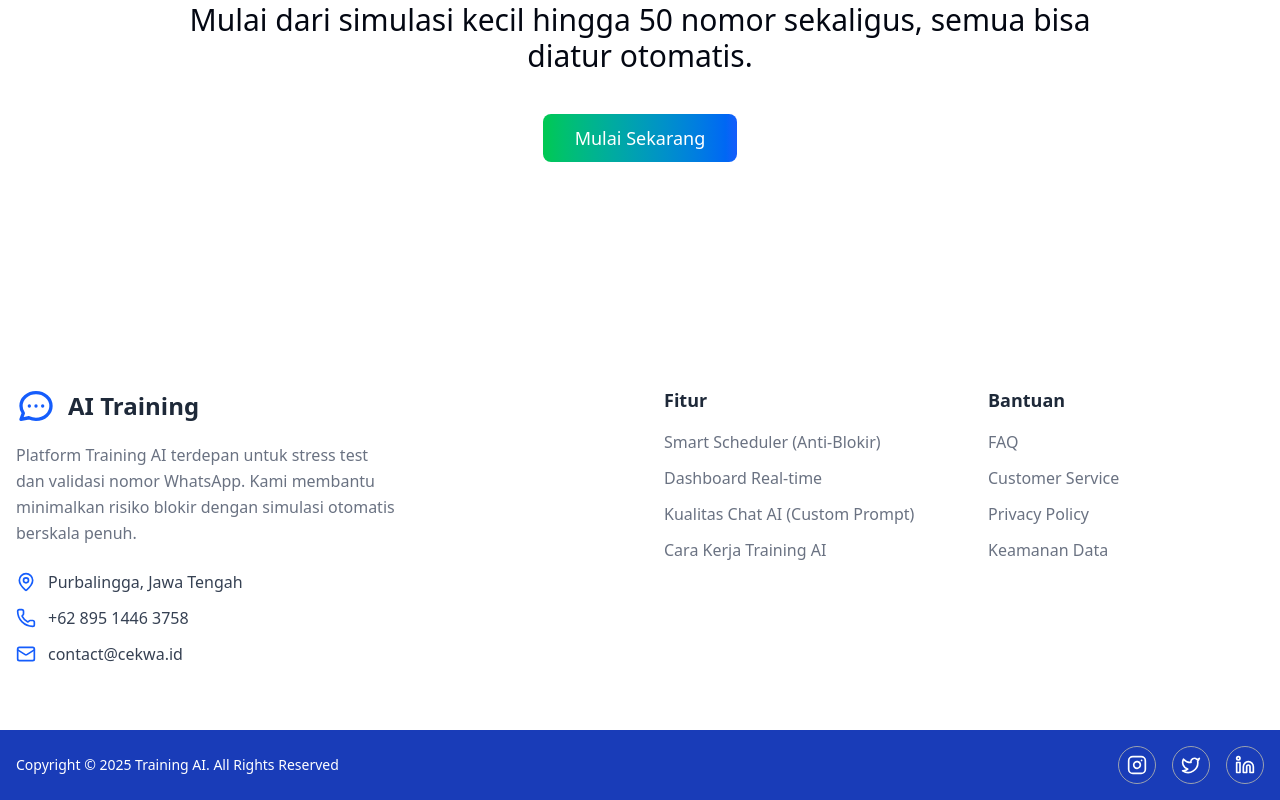
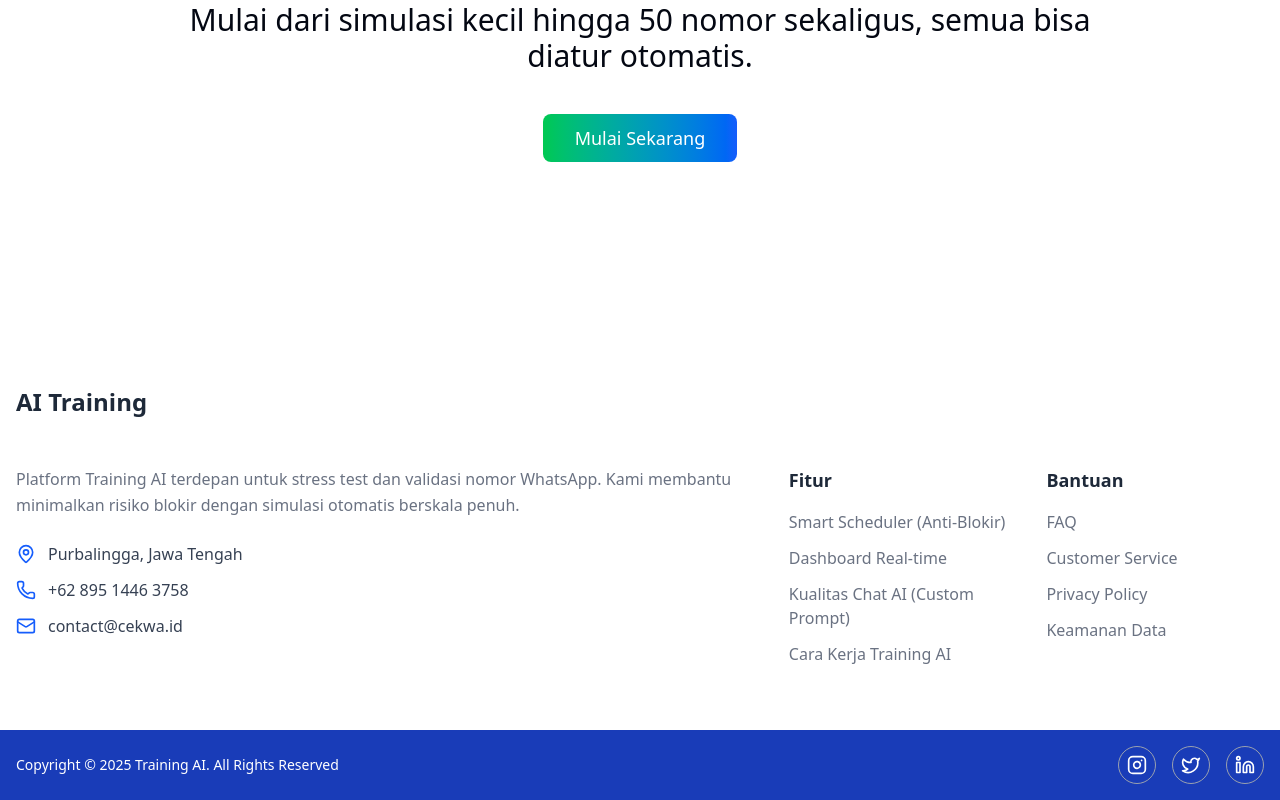
Before and after one commit to fauzinurfalah/Whatsapp_AI_LandingPage, a Next.js app: page / in a window 1280 px wide. Shown: the part 2868-3668 px from the top of the page. Built offline with nearby package versions, Linux system fonts and the light colour scheme.

Commit message:
Update footer.tsx

```diff
--- a/src/components/footer.tsx
+++ b/src/components/footer.tsx
@@ -5,22 +5,16 @@ const Footer: React.FC = () => {
   return (
     <footer className="bg-white text-gray-700">
       <div className="container mx-auto max-w-7xl px-4 py-16">
-        <div className="grid grid-cols-1 gap-12 md:grid-cols-12">
+        {/* Judul "AI Training" */}
+        <div className="mb-12">
+          <h3 className="text-2xl font-bold text-gray-800">AI Training</h3>
+        </div>
 
-          {/* Kolom Kiri: AI Training & Info Kontak */}
-          <div className="md:col-span-5 lg:col-span-4">
-            <div className="flex items-center gap-3 mb-4">
-              <svg
-                className="w-10 h-10 text-blue-600"
-                fill="none"
-                stroke="currentColor"
-                viewBox="0 0 24 24"
-                xmlns="http://www.w3.org/2000/svg"
-              >
-                <path strokeLinecap="round" strokeLinejoin="round" strokeWidth={2} d="M8 12h.01M12 12h.01M16 12h.01M21 12c0 4.418-4.03 8-9 8a9.863 9.863 0 01-4.255-.949L3 20l1.395-3.72C3.512 15.042 3 13.574 3 12c0-4.418 4.03-8 9-8s9 3.582 9 8z" />
-              </svg>
-              <h3 className="text-2xl font-bold text-gray-800">AI Training</h3>
-            </div>
+        {/* Grid untuk konten utama footer */}
+        <div className="grid grid-cols-1 gap-10 md:grid-cols-10">
+
+          {/* Kolom Kiri: Deskripsi & Info Kontak */}
+          <div className="md:col-span-6">
             <p className="text-gray-500 leading-relaxed mb-6">
               Platform Training AI terdepan untuk stress test dan validasi nomor WhatsApp. Kami membantu minimalkan risiko blokir dengan simulasi otomatis berskala penuh.
             </p>
@@ -40,11 +34,8 @@ const Footer: React.FC = () => {
             </div>
           </div>
 
-          {/* Spacer untuk Tablet */}
-          <div className="hidden md:block md:col-span-1 lg:col-span-2"></div>
-
           {/* Kolom Tengah: Fitur */}
-          <div className="md:col-span-3 lg:col-span-3">
+          <div className="md:col-span-2">
             <h4 className="text-lg font-semibold text-gray-800 mb-4">Fitur</h4>
             <ul className="space-y-3 text-gray-500">
               <li><a href="#" className="hover:text-blue-600 transition-colors">Smart Scheduler (Anti-Blokir)</a></li>
@@ -55,7 +46,7 @@ const Footer: React.FC = () => {
           </div>
 
           {/* Kolom Kanan: Bantuan */}
-          <div className="md:col-span-3 lg:col-span-2">
+          <div className="md:col-span-2">
             <h4 className="text-lg font-semibold text-gray-800 mb-4">Bantuan</h4>
             <ul className="space-y-3 text-gray-500">
               <li><a href="#" className="hover:text-blue-600 transition-colors">FAQ</a></li>
@@ -70,8 +61,8 @@ const Footer: React.FC = () => {
 
       {/* Bagian Bawah Footer */}
       <div className="bg-blue-800 text-white">
-        <div className="container mx-auto max-w-7xl px-4 py-4 flex flex-col md:flex-row justify-between items-center">
-          <p className="text-sm text-center md:text-left mb-3 md:mb-0">
+        <div className="container mx-auto max-w-7xl px-4 py-4 flex flex-col md:flex-row md:justify-between items-center gap-x-8">
+          <p className="text-sm text-center mb-3 md:mb-0">
             Copyright © 2025 Training AI. All Rights Reserved
           </p>
           <div className="flex items-center gap-4">
```
